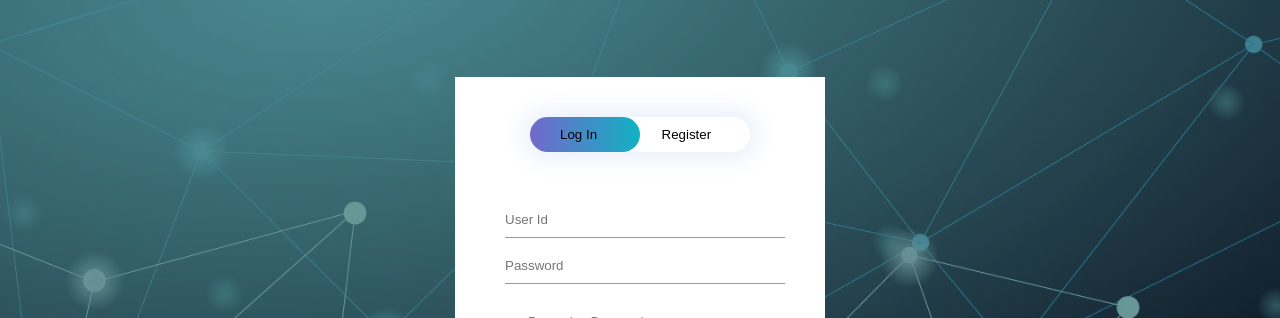
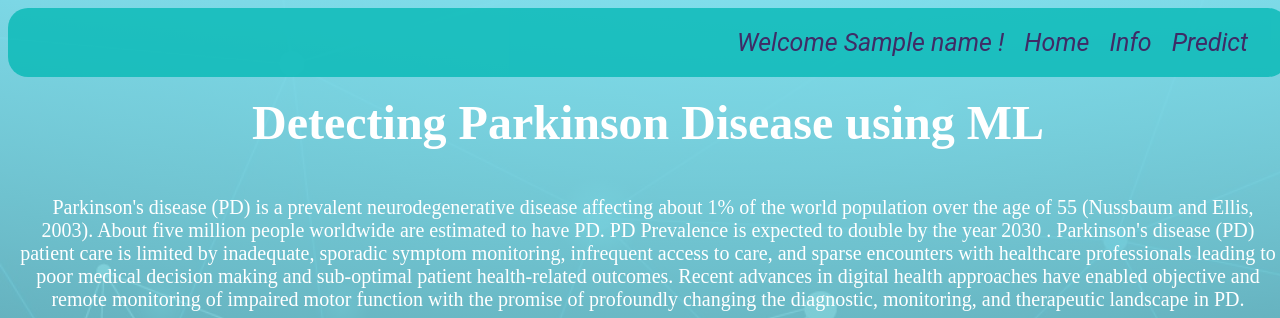
Before and after one commit to IBM-EPBL/IBM-Project-42564-1660668363, a Python web app: template Project Development Phase/Sprint 1/Templates/index.html in a window 1280 px wide; the page is wider, and only the part inside the window is pictured. Shown: the top 318 px of that part. Run offline with Jinja, Linux system fonts and the light colour scheme; the template is opened without the code that fills it: most values are stand-ins (such as "Sample title", 1, 10 or a date in 2020).

Commit message:
Update index.html

```diff
--- a/Project Development Phase/Sprint 1/Templates/index.html
+++ b/Project Development Phase/Sprint 1/Templates/index.html
@@ -1,46 +1,88 @@
-<html>
+<!DOCTYPE html>
+<html lang="en">
 <head>
-        <title>PARKINSON'S DISEASE </title>
-        <link rel = "stylesheet" href="{{url_for('static',filename='css/style.css')}}">
+    <meta charset="UTF-8">
+    <meta name="viewport" content="width=device-width, initial-scale=1.0">
+    <meta http-equiv="X-UA-Compatible" content="ie=edge">
+    <title>HomePage</title>
+    <style>
+		body{
+			background-image: linear-gradient(rgba(128, 221, 235, 0.9), rgba(0,0,0,0.4)),url("/static/css/bg.jpg");
+            position: relative;
+            background-size: cover;
+            background-repeat: no-repeat;
+            height: 100%;
+            width: 100%;
+		}
+		h3{
+			text-align:center;
+			color:white;
+		}
+		.main{
+			margin-top:100px;
+		}
+		p{
+			color:white;
+			text-indent:10px;
+			margin:10px;
+			font-size:20px;
+		}
+		.navbar{
+        margin: 0px;
+        padding:20px;
+        background-color:rgb(5, 185, 182);
+        opacity:0.8;
+        color:rgb(0, 0, 0);
+        font-family:'Roboto',sans-serif;
+        font-style: italic;
+        border-radius:20px;
+        font-size:25px;
+        }
+        a{
+        color:rgb(49, 1, 71);
+        float:right;
+        text-decoration:none;
+        font-style:Monospace;
+        padding-right:20px;
+        }
+        a:hover{
+        background-color:rgb(0, 0, 0);
+        color:white;
+        border-radius:15px;
+        font-size:30px;
+        padding-left:10px;
+        }
+        img{
+        width:450px;
+        height:400px;
+        padding:25px;
+
+        }
+        #im{
+        width:1450px;
+        height:700px;
+        padding:25px;
+        }
+	</style>
 </head>
 <body>
-        <div class="hero">
-            <div class="form-box">
-                <div class="button-box">
-                    <div id="btn"></div>
-                    <button type="button" class="toggle-btn" onclick="login()">Log In</button>
-                    <button type="button" class="toggle-btn" onclick="register()">Register</button>
+    <div class="navbar">
+        <a href="/upload" >Predict</a>
+        <a href="/info" >Info</a>
+        <a href="/home">Home</a>
+        <a>Welcome {{name}} !</a>
+        <br>
     </div>
-                <form id="login" class="input-group" action="/form_login" method="post">
-                    <input type="text" class="input-field" placeholder="User Id" name ="userid" required>
-                    <input type="password" class="input-field" placeholder="Password" name="pwd" required>
-                    <input type="checkbox" class="check-box"><span>Remember Password</span>
-                    <button type="submit" class="submit-btn" value="Login">Login</button>
-                </form>
-                <h6 class="err">{{info}}</h6>
-                <form id="register" class="input-group" action="/form_reg" method="post">
-                    <input type="email" class="input-field" placeholder="Email Id">
-                    <input type="text" class="input-field" placeholder="User Id" name ="userid" required>
-                    <input type="password" class="input-field" placeholder="Password" name="pwd" required>
-                    <button type="submit" id = "sub" class="submit-btn" >Register</button>
-                </form>
-                <h6 class="err">{{info}}</h6>
+    <br>
+    <center><b class="pd"><font color="white" size="15" font-family="Times New Roman" >Detecting Parkinson Disease using ML</font></b></center>
+    <div>
+    <br>
+    <br>
+    <center>
+    <p>Parkinson's disease (PD) is a prevalent neurodegenerative disease affecting about 1% of the world population over the age of 55 (Nussbaum and Ellis, 2003). About five million people worldwide are estimated to have PD. PD Prevalence is expected to double by the year 2030 . Parkinson's disease (PD) patient care is limited by inadequate, sporadic symptom monitoring, infrequent access to care, and sparse encounters with healthcare professionals leading to poor medical decision making and sub-optimal patient health-related outcomes. Recent advances in digital health approaches have enabled objective and remote monitoring of impaired motor function with the promise of profoundly changing the diagnostic, monitoring, and therapeutic landscape in PD.</p>
+    </center>
+    <span><img id="im" src="https://www.genengnews.com/wp-content/uploads/2019/06/203938_web.jpg" title="Stage"></span>
+    <br><br><br><br><br>
     </div>
-        </div>
-        <script>
-            var x = document.getElementById("login")
-            var y = document.getElementById("register")
-            var z = document.getElementById("btn")
-            function register(){
-                x.style.left = "-400px";
-                y.style.left = "50px";
-                z.style.left = "110px";
-            }
-            function login(){
-                x.style.left = "50px";
-                y.style.left = "450px";
-                z.style.left = "0px";
-            }
-        </script>
 </body>
 </html>
```
Lines whose indentation alone changed are shown as unchanged.
